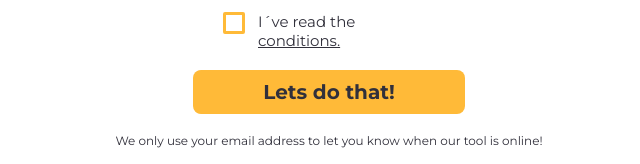
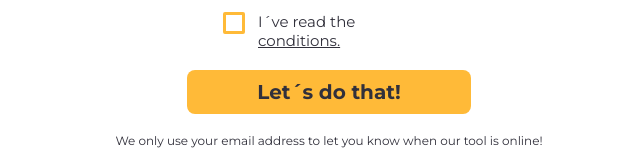
Before and after one commit to caveas/preview, a plain HTML site: page index.html in a window 1280 px wide. Shown: the part 1243-1407 px from the top of the page, without its empty margins (311-951 px from the left). Drawn offline with Linux system fonts and the light colour scheme.

Commit message:
redo typo :(

```diff
--- a/index.html
+++ b/index.html
@@ -41,7 +41,7 @@
       <span class="checkmark"></span>
       I´ve read the <span onclick="on()"><u> conditions. </u></span>
     </label>
-    <button type="submit" class="button" value="Send">Lets do that!</button>
+    <button type="submit" class="button" value="Send">Let´s do that!</button>
   </form>
   <br>
   <div style="text-align: center; font-size: 12px;"> We only use your email address to let you know when our tool is online! </div>
```
